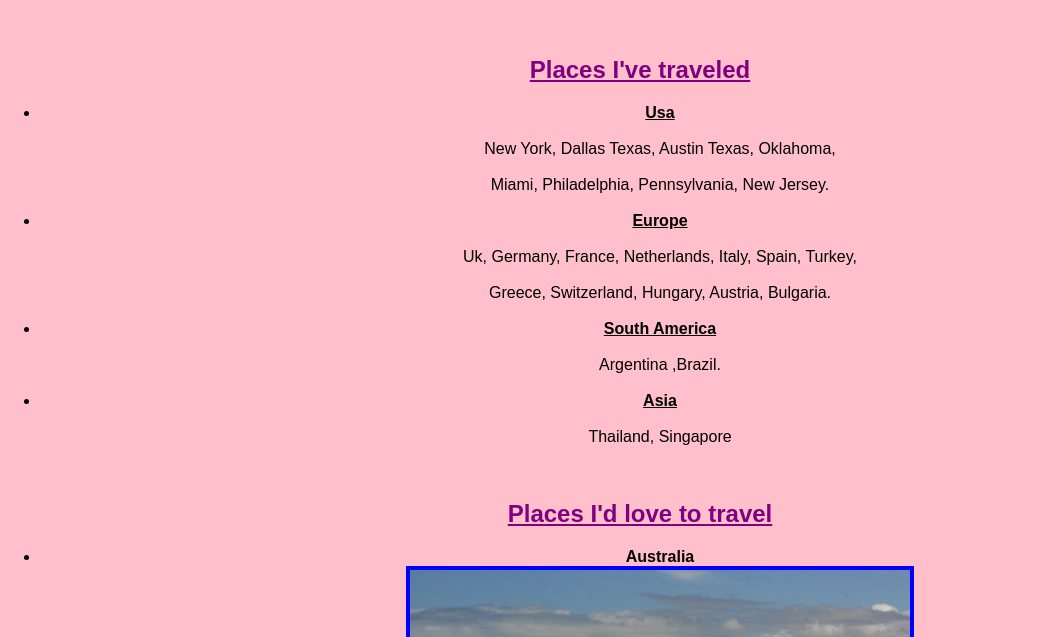
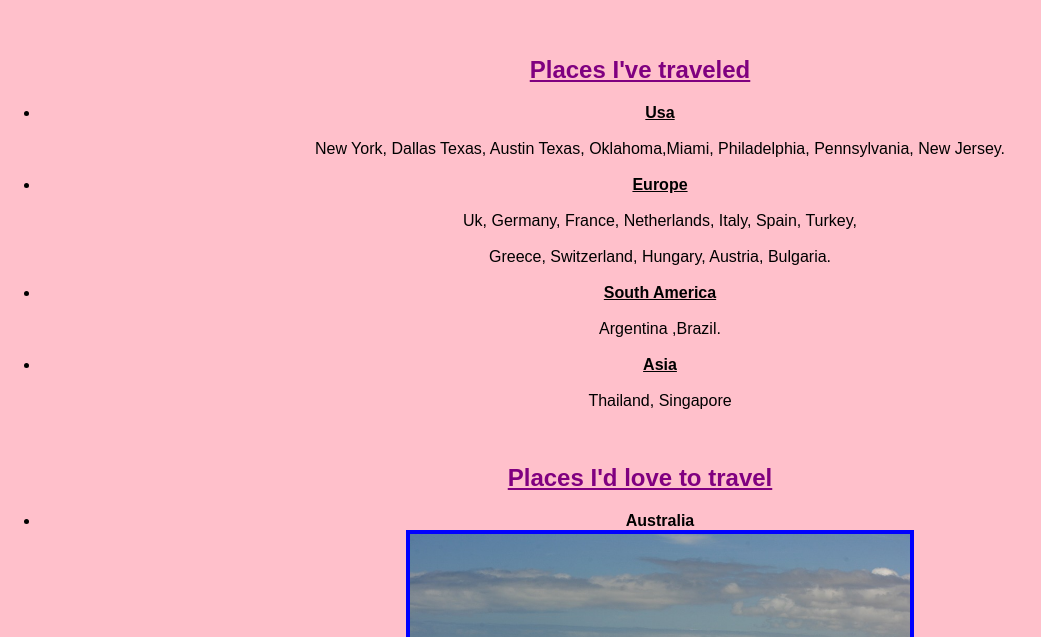
Before and after one commit to elinoravramovrafael/html, a plain HTML site: page gallery.html in a window 1280 px wide. Shown: the part 137-774 px from the top of the page, without its empty margins (0-1041 px from the left). Drawn offline with Linux system fonts and the light colour scheme.

Commit message:
Update gallery.html

```diff
--- a/gallery.html
+++ b/gallery.html
@@ -13,9 +13,7 @@
 <div align="center"><ul>
 
 	<li><b><u>Usa</b></u></li><br>
-	New York, Dallas Texas, Austin Texas, Oklahoma,<br>
-	<br>
-	Miami, Philadelphia, Pennsylvania, New Jersey.
+	New York, Dallas Texas, Austin Texas, Oklahoma,Miami, Philadelphia, Pennsylvania, New Jersey.
 	<br/>
 	<br/>
 	<li><b><u>Europe</b></u></li><br>
```
